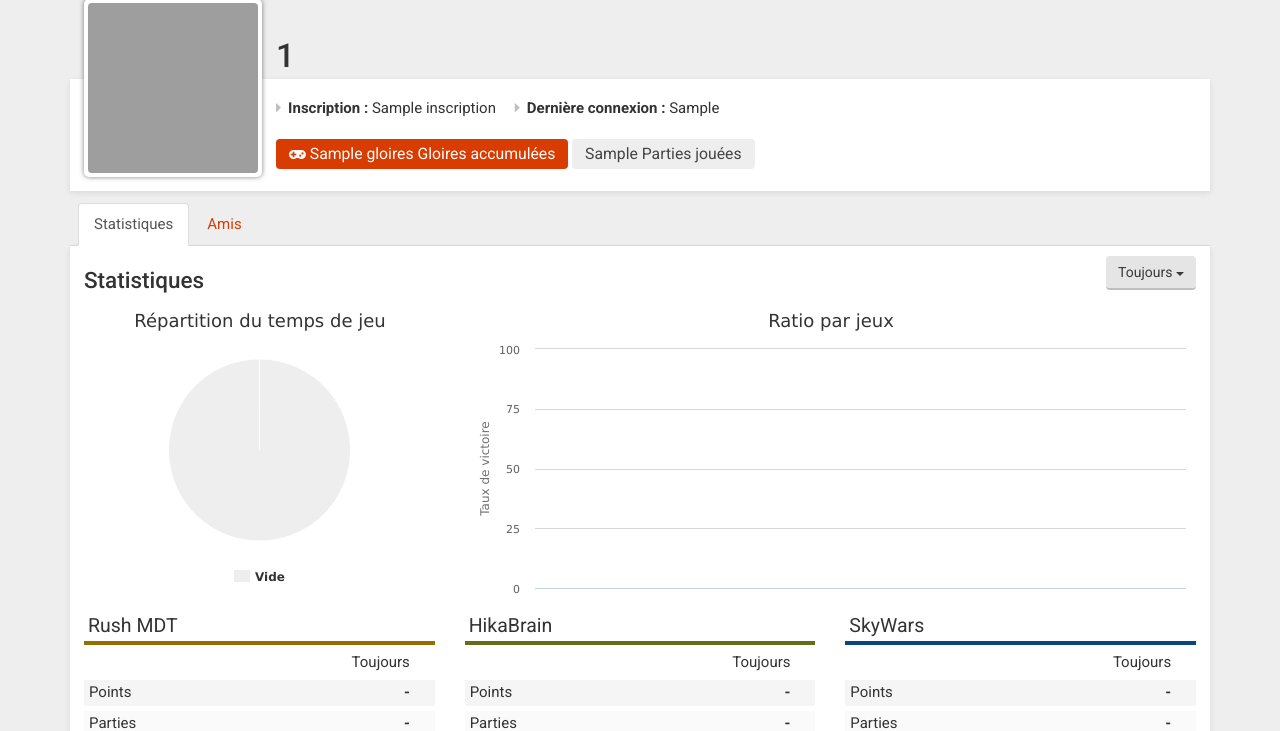
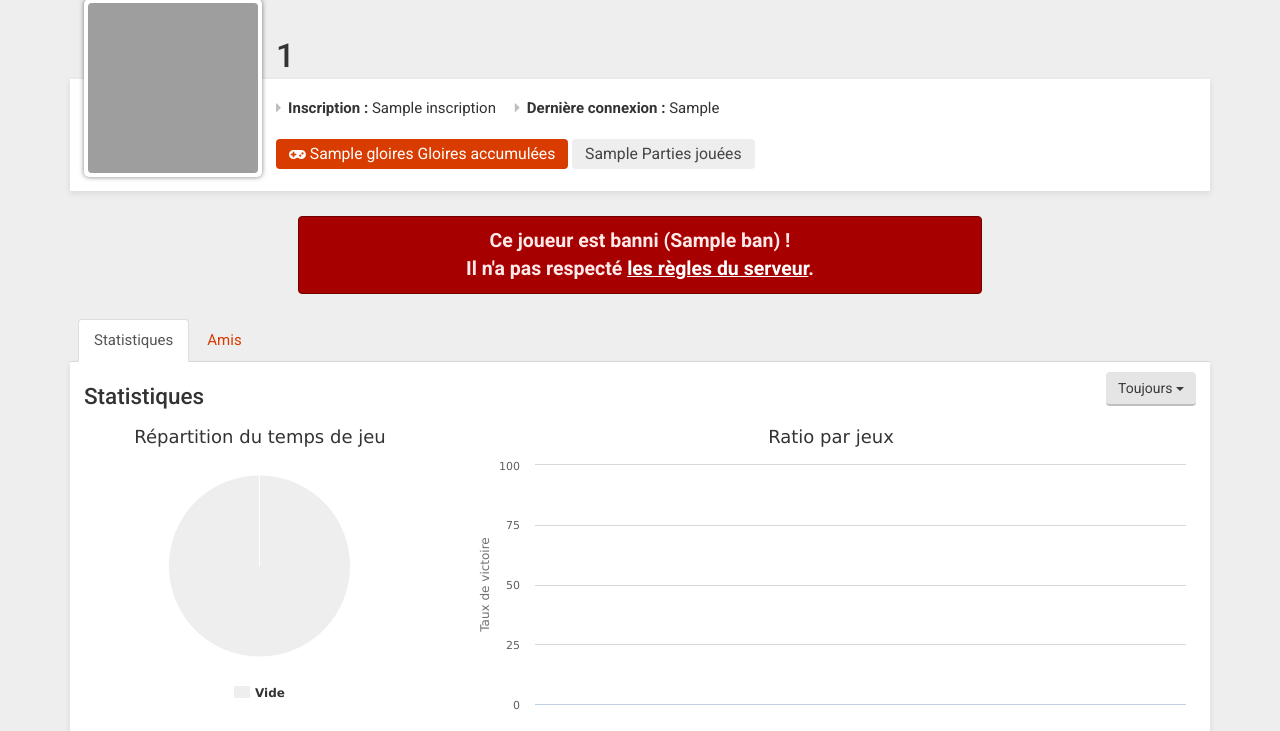
Before and after one commit to Nixuge/funcraft_website, a Python web app: template web/templates/joueur.html in a window 1280 px wide. Shown: the part 193-924 px from the top of the page. Run offline with Jinja, Linux system fonts and the light colour scheme; the template is opened without the code that fills it: most values are stand-ins (such as "Sample title", 1, 10 or a date in 2020).

Commit message:
Added bans

```diff
--- a/endpoints/joueur.py
+++ b/endpoints/joueur.py
@@ -47,6 +47,8 @@ def joueur(joueur: str):
 
     pstats = json.loads(gzip.decompress(row[7]))
 
+    ban = row[11]
+
 
     return render_template("joueur.html",
                            username=username,
@@ -55,6 +57,7 @@ def joueur(joueur: str):
                            parties_jouees=parties_jouees,
                            inscription=inscription,
                            derniere_connexion=derniere_connexion,
+                           ban=ban,
                            PSTATS=pstats)
 
 
--- a/web/templates/joueur.html
+++ b/web/templates/joueur.html
@@ -99,6 +99,11 @@
                     </div>
                 </div>
             </div>
+            {% if ban %}
+                <div class="player-alert">
+                    Ce joueur est banni ({{ ban }})&nbsp;!<br> Il n'a pas respecté <a href="https://community.funcraft.net/threads/regles-generales-serveur-et-forum.13/#post-29" target="_blank"> les règles du serveur</a>.
+                </div>
+            {% endif %}
             <ul class="nav nav-tabs nav-tabs-top">
                 <li class="active"><a data-toggle="tab" href="#player-stats">Statistiques</a></li>
                 <li><a data-toggle="tab" href="#player-friends">Amis</a></li>
```
